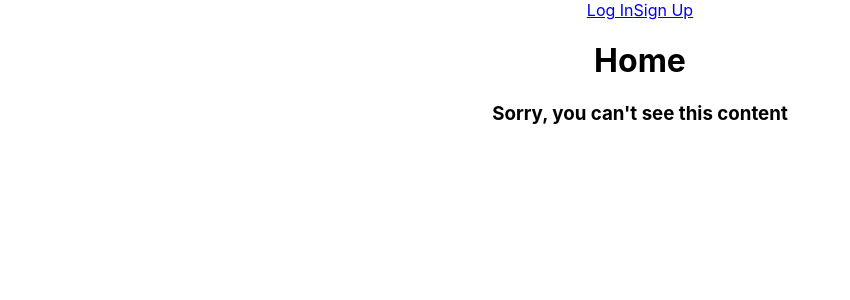
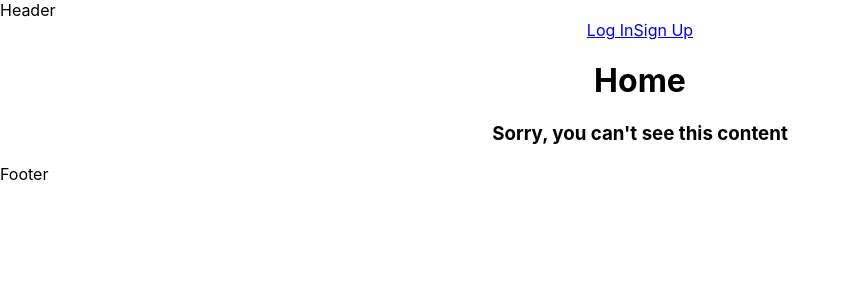
Before and after one commit to KubaJedrak/myHub, a React (Create React App) app: page / in a window 1280 px wide. Shown: the top 300 px of the page, without its empty margins (0-850 px from the left). Built offline with nearby package versions, Linux system fonts and the light colour scheme; no server answers.

Commit message:
Added basic layout to index

```diff
--- a/src/App.js
+++ b/src/App.js
@@ -7,8 +7,6 @@
 import { Login } from './components/fsAuth/Login';
 import { Signup } from './components/fsAuth/Signup';
 import { ListsWrapper } from './components/lists/ListsWrapper';
-
-import { TestWrapper } from './components/test/TestWrapper'
 
 // styles
 
@@ -31,7 +29,6 @@
             <Route path="/signup" exact element={<Signup />} />
             <Route path="/lists" exact element={<ListsWrapper />} />
 
-            {/* <Route path="/test" exact element={<TestWrapper />} /> */}
           </Routes>
         </BrowserRouter>
       )}
--- /dev/null
+++ b/src/components/layout/Footer.js
@@ -0,0 +1,6 @@
+
+export const Footer = () => {
+  return (
+    <div>Footer</div>
+  )
+}
--- /dev/null
+++ b/src/components/layout/Header.js
@@ -0,0 +1,6 @@
+
+export const Header = () => {
+  return (
+    <div>Header</div>
+  )
+}
--- /dev/null
+++ b/src/components/layout/Layout.js
@@ -0,0 +1,15 @@
+import { Footer } from "./Footer"
+import { Header } from "./Header"
+import { Main } from "./Main"
+
+
+
+export const Layout = ({children}) => {
+    return(
+    <div>
+      <Header />
+      <Main children={children} />
+      <Footer />
+    </div>
+  )
+}
--- /dev/null
+++ b/src/components/layout/Main.js
@@ -0,0 +1,6 @@
+
+export const Main = ({children}) => {
+  return(
+    <main>{children}</main>
+  )
+}
--- a/src/components/test/TestMain.js
+++ /dev/null
@@ -1,17 +0,0 @@
-import React, { useContext } from "react";
-import { FirebaseContext } from "./useTest";
-
-const TestMain = () => {
-  const data = useContext(FirebaseContext);
-
-  console.log(data);
-
-  return (
-  <div>
-    {data && <p>Should work?
-       {data[0].title}</p>}
-  </div>
-  )
-};
-
-export default TestMain;
--- a/src/components/test/TestWrapper.js
+++ /dev/null
@@ -1,9 +0,0 @@
-import React from "react";
-import FirebaseProvider from "./useTest";
-import TestMain from './TestMain'
-
-export const TestWrapper = () => (
-  <FirebaseProvider>
-    <TestMain />
-  </FirebaseProvider>
-);
--- a/src/components/test/useTest.js
+++ /dev/null
@@ -1,42 +0,0 @@
-import { createContext, useState, useEffect, useContext, useCallback } from 'react'
-import { useAuthContext } from '../../hooks/useAuthContext';
-
-import { doc, collection, query, where, onSnapshot, deleteDoc } from "firebase/firestore";
-import { db } from '../../firebase/config';
-
-export const FirebaseContext = createContext();
-
-const FirebaseProvider = ({ children }) => {
-  const [data, setData] = useState(null);
-  const {user} = useAuthContext()
-
-  useEffect(() => {
-    try{
-      const items = []
-      const dbRef = collection(db, "lists")
-      const q = query(dbRef, where("userID", "==", user.uid) )
-      const unsubscribe = onSnapshot (q, (querySnapshot) => {
-        querySnapshot.forEach( item => {
-          items.push(item.data())
-        })
-        setData(items)
-      })
-      // return () => unsubscribe()
-
-    } catch (error) {
-      throw new Error(error)
-    }
-  }, [])
-
-  useEffect(() => {
-    console.log(data);
-  }, [data])
-
-  return (
-    <FirebaseContext.Provider value={data}>
-      {children}
-    </FirebaseContext.Provider>
-  );
-}
-
-export default FirebaseProvider;
--- a/src/index.js
+++ b/src/index.js
@@ -3,11 +3,14 @@
 import './index.css';
 import App from './App';
 import { AuthContextProvider } from './context/AuthContext'
+import { Layout } from './components/layout/Layout';
 
 ReactDOM.render(
   <React.StrictMode>
     <AuthContextProvider>
-      <App />
+        <Layout>
+          <App />
+        </Layout>
     </AuthContextProvider>
   </React.StrictMode>,
   document.getElementById('root')
```
